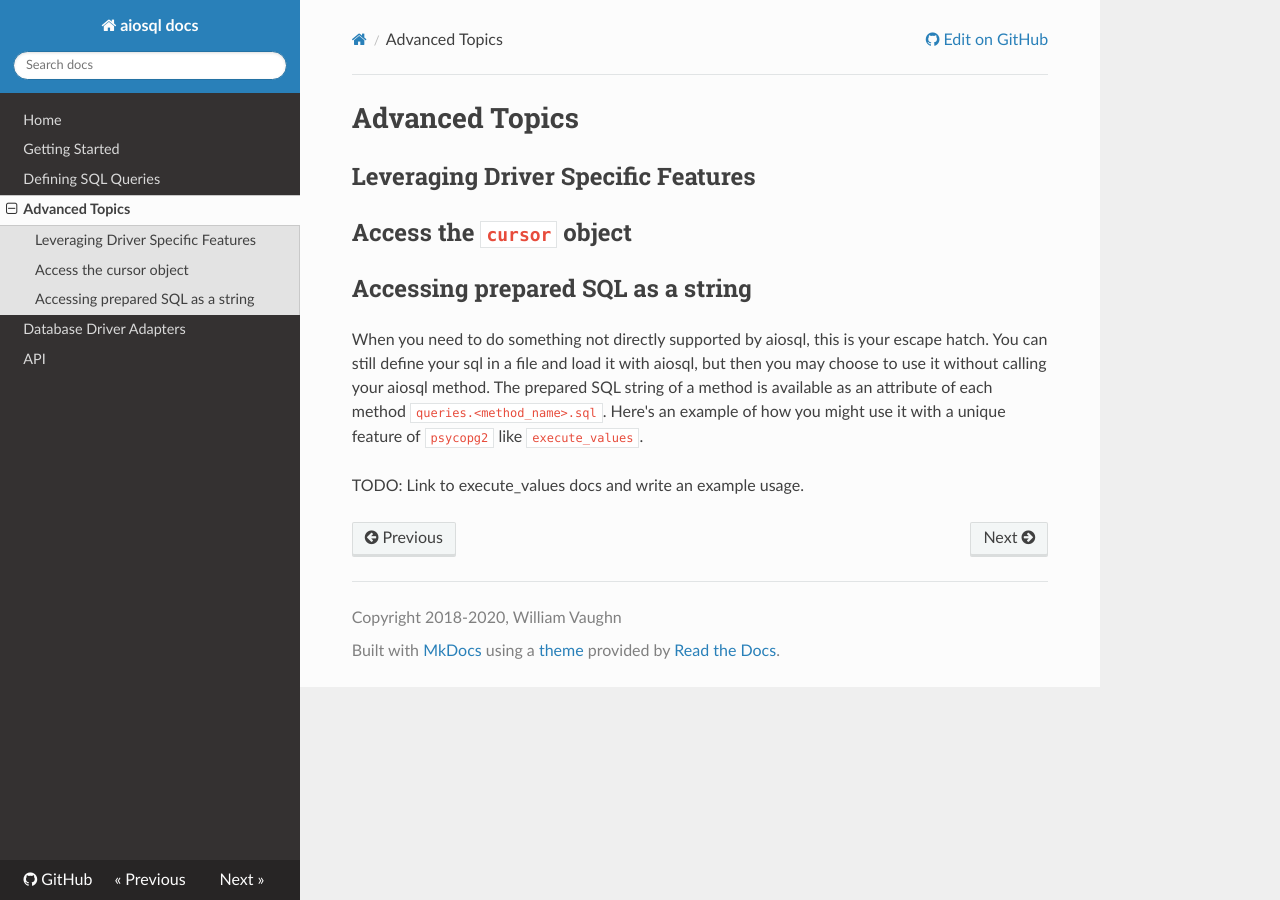
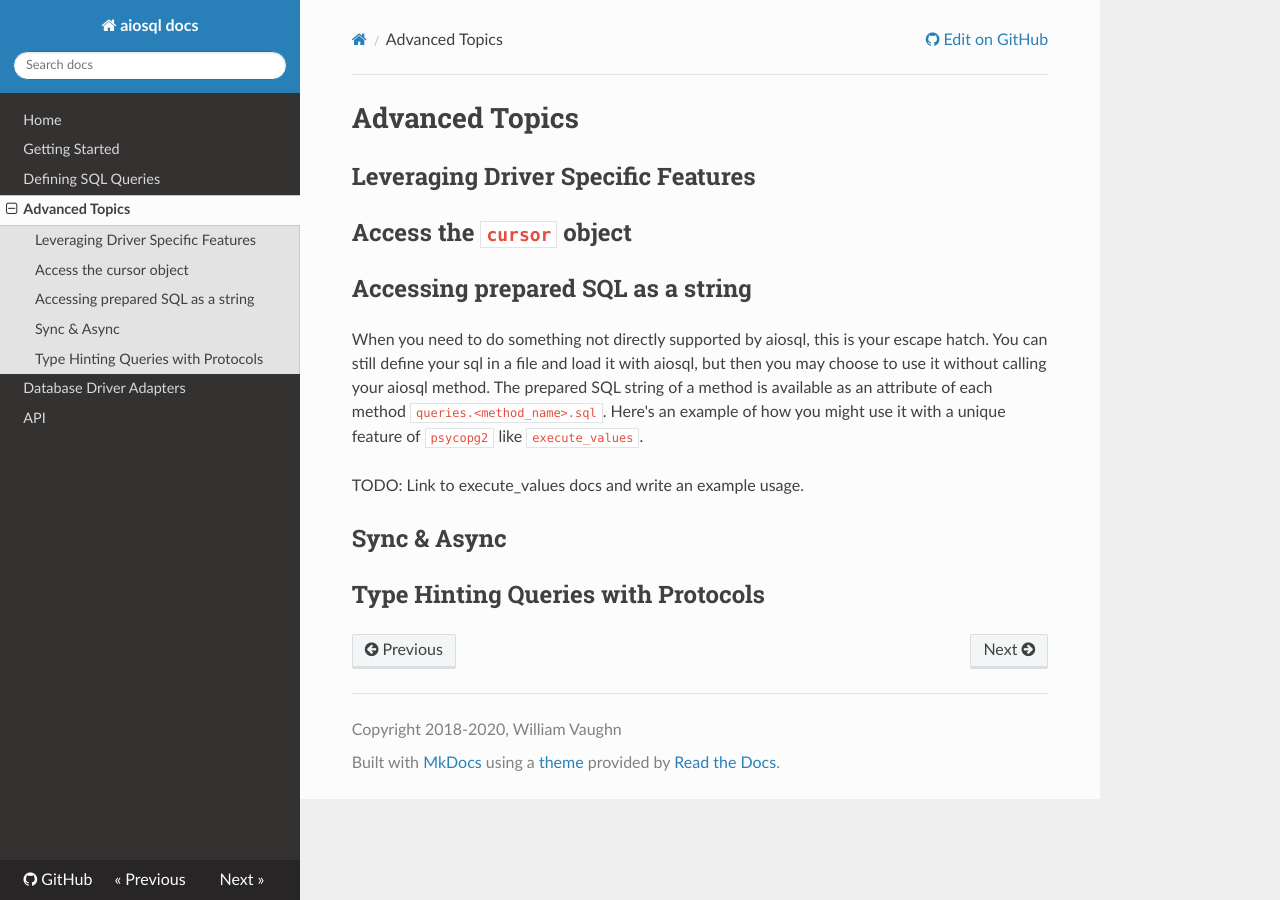
Before and after one commit to nackjicholson/aiosql, an MkDocs documentation site: the page built from docs/advanced-topics.md, in a window 1280 px wide. Built offline with MkDocs 1.6.1, drawn with Linux system fonts in a browser that asks for light colours; nearby versions of some CDN libraries.

Commit message:
add more outline to advanced topics

```diff
--- a/docs/advanced-topics.md
+++ b/docs/advanced-topics.md
@@ -9,3 +9,7 @@
 When you need to do something not directly supported by aiosql, this is your escape hatch. You can still define your sql in a file and load it with aiosql, but then you may choose to use it without calling your aiosql method. The prepared SQL string of a method is available as an attribute of each method `queries.<method_name>.sql`. Here's an example of how you might use it with a unique feature of `psycopg2` like `execute_values`.
 
 TODO: Link to execute_values docs and write an example usage.
+
+## Sync & Async
+
+## Type Hinting Queries with Protocols
```
